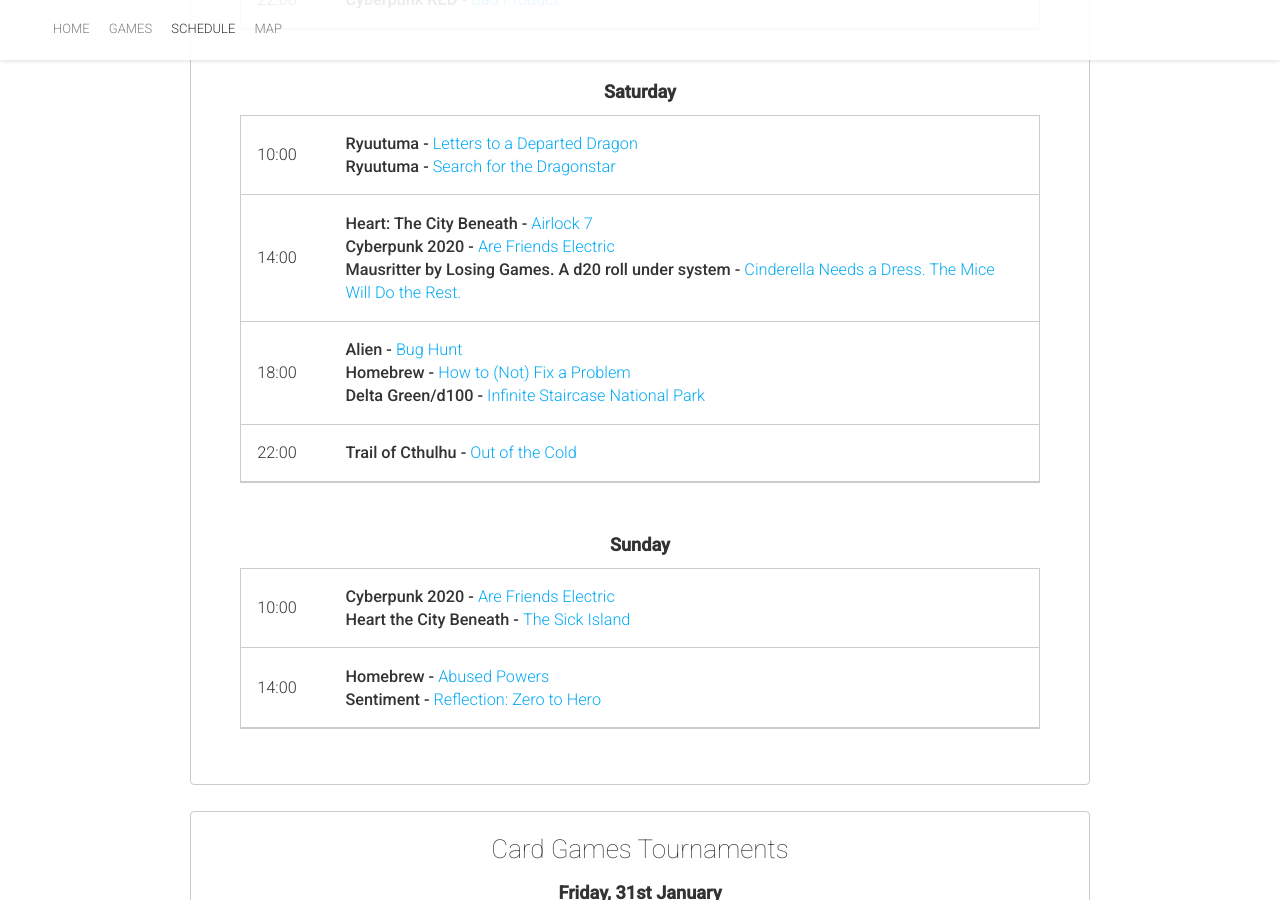
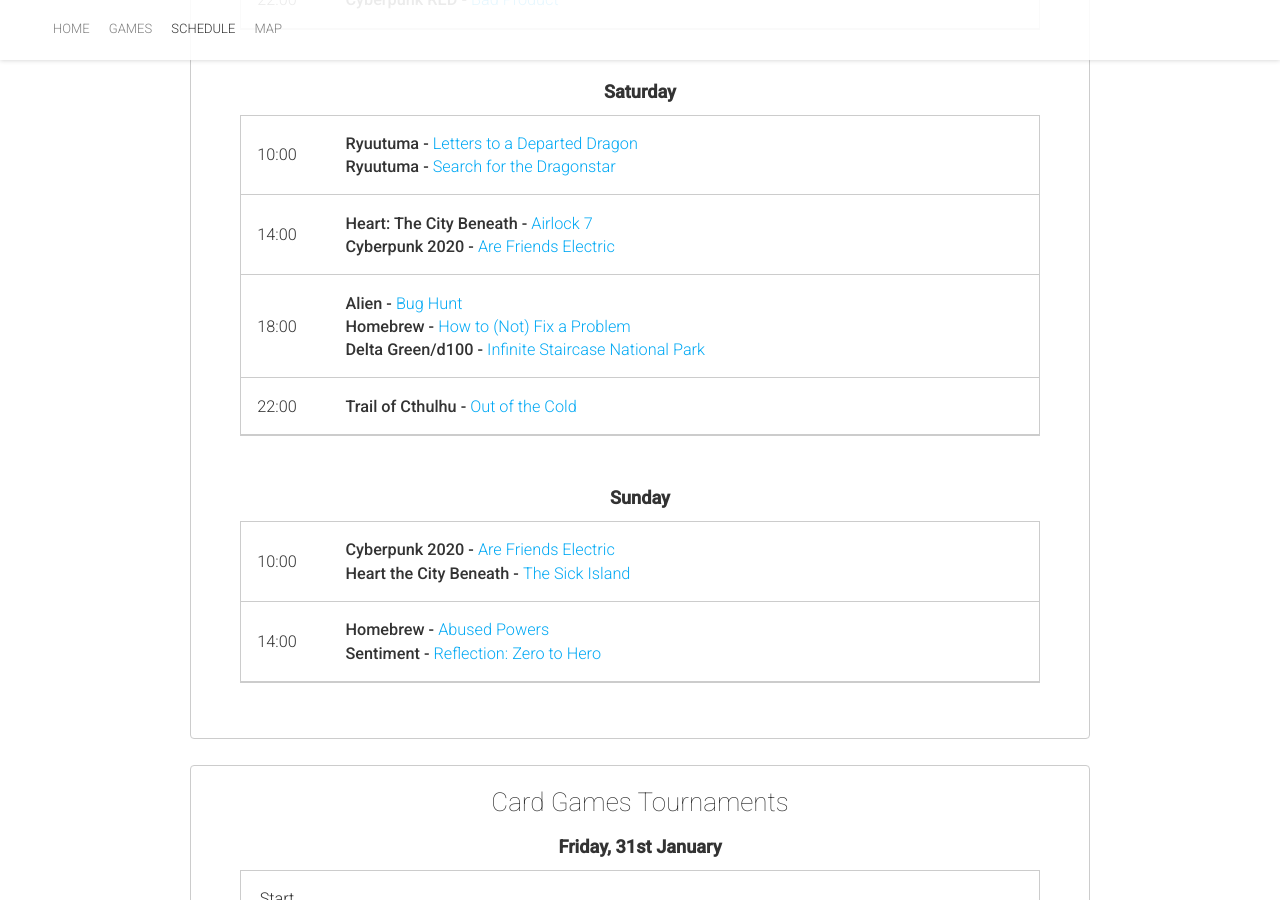
Before and after one commit to gregoriousTechorious/warpcon.ie, a Jekyll site: the page built from schedule.html, in a window 1280 px wide and 900 px high, scrolled down 889 px. Built offline with Jekyll 4.4.1, drawn with Linux system fonts in a browser that asks for light colours; nearby versions of some CDN libraries.

Commit message:
Update schedule.html

```diff
--- a/schedule.html
+++ b/schedule.html
@@ -68,9 +68,6 @@
                             </li>
                             <li>
                                 <b>Cyberpunk 2020 - </b><a href="/games/are-friends-electric">Are Friends Electric</a>
-                            </li>
-                            <li>
-                                <b>Mausritter by Losing Games. A d20 roll under system - </b><a href="/games/cinderella-dress">Cinderella Needs a Dress. The Mice Will Do the Rest.</a>
                             </li>
                         </ul>
                     </td>
```
